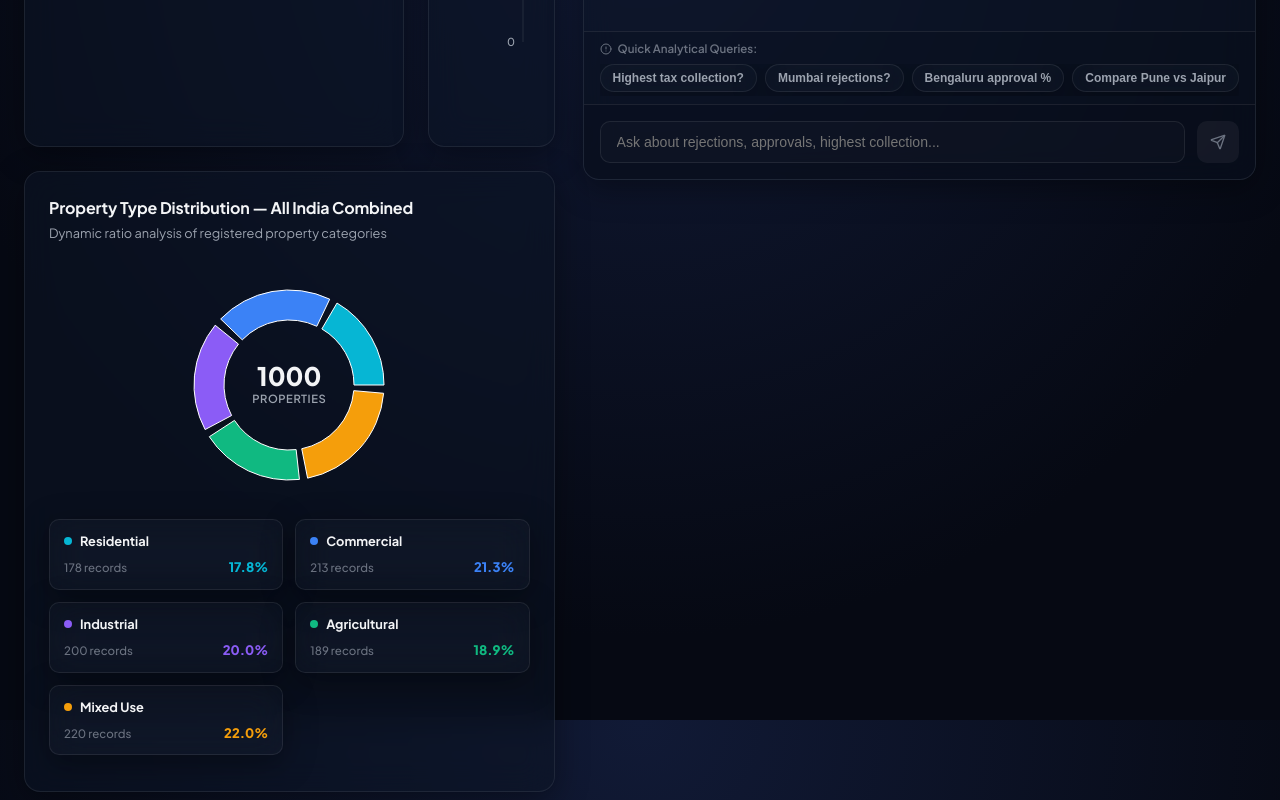
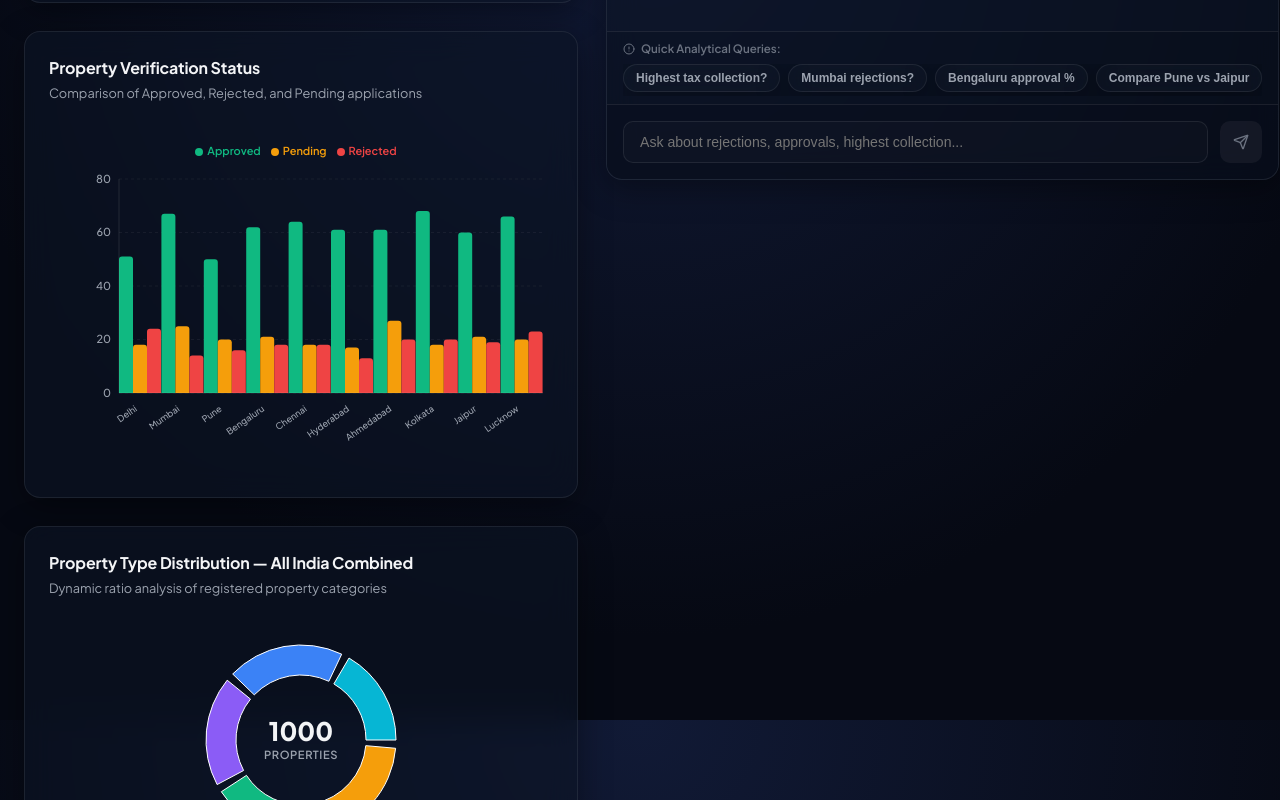
Before and after one commit to Tushar6394/nudm-property-tax-dashboard, a React (Vite) app: page / in a window 1280 px wide. Shown: the part 880-1680 px from the top of the page. Built offline with nearby package versions, Linux system fonts and the light colour scheme.

Commit message:
style: widen comparative charts layout using vertical column stacking and scale bar dimensions

```diff
--- a/src/components/DashboardCharts.tsx
+++ b/src/components/DashboardCharts.tsx
@@ -176,8 +176,8 @@ export const DashboardCharts: React.FC<DashboardChartsProps> = ({
               <Bar
                 dataKey="collection"
                 name="Total Collection"
-                radius={[4, 4, 0, 0]}
-                barSize={18}
+                radius={[5, 5, 0, 0]}
+                barSize={26}
               >
                 {data.map((entry, index) => {
                   // Interactive selection styling: highlight active city and dim the rest
@@ -223,8 +223,8 @@ export const DashboardCharts: React.FC<DashboardChartsProps> = ({
             <BarChart
               data={data}
               margin={{ top: 20, right: 10, left: 10, bottom: 20 }}
-              barGap={3}
-              barCategoryGap="30%"
+              barGap={6}
+              barCategoryGap="35%"
             >
               <CartesianGrid strokeDasharray="3 3" stroke="rgba(255, 255, 255, 0.05)" vertical={false} />
               <XAxis
@@ -253,19 +253,19 @@ export const DashboardCharts: React.FC<DashboardChartsProps> = ({
                 wrapperStyle={{ fontSize: '11px', fontWeight: 600, color: 'var(--text-secondary)' }}
               />
 
-              <Bar dataKey="approved" name="Approved" fill="var(--success)" radius={[3, 3, 0, 0]} barSize={8}>
+              <Bar dataKey="approved" name="Approved" fill="var(--success)" radius={[3, 3, 0, 0]} barSize={14}>
                 {data.map((entry, index) => {
                   const isSelected = selectedCity === 'All Cities' || entry.city.toLowerCase() === selectedCity.toLowerCase();
                   return <Cell key={`cell-${index}`} opacity={isSelected ? 1 : 0.35} />;
                 })}
               </Bar>
-              <Bar dataKey="pending" name="Pending" fill="var(--warning)" radius={[3, 3, 0, 0]} barSize={8}>
+              <Bar dataKey="pending" name="Pending" fill="var(--warning)" radius={[3, 3, 0, 0]} barSize={14}>
                 {data.map((entry, index) => {
                   const isSelected = selectedCity === 'All Cities' || entry.city.toLowerCase() === selectedCity.toLowerCase();
                   return <Cell key={`cell-${index}`} opacity={isSelected ? 1 : 0.35} />;
                 })}
               </Bar>
-              <Bar dataKey="rejected" name="Rejected" fill="var(--danger)" radius={[3, 3, 0, 0]} barSize={8}>
+              <Bar dataKey="rejected" name="Rejected" fill="var(--danger)" radius={[3, 3, 0, 0]} barSize={14}>
                 {data.map((entry, index) => {
                   const isSelected = selectedCity === 'All Cities' || entry.city.toLowerCase() === selectedCity.toLowerCase();
                   return <Cell key={`cell-${index}`} opacity={isSelected ? 1 : 0.35} />;
@@ -277,7 +277,7 @@ export const DashboardCharts: React.FC<DashboardChartsProps> = ({
       </div>
 
       {/* Chart 3: Property Type Distribution Donut Chart (Dynamic Selection - Task 2 Enhancement) */}
-      <div style={{ ...styles.chartCard, gridColumn: 'span 2' }} className="glass-panel">
+      <div style={styles.chartCard} className="glass-panel">
         <div style={styles.chartHeader}>
           <h4 style={styles.chartTitle}>
             Property Type Distribution — {selectedCity === 'All Cities' ? 'All India Combined' : `${selectedCity} Municipality`}
@@ -339,9 +339,9 @@ export const DashboardCharts: React.FC<DashboardChartsProps> = ({
 
 const styles: Record<string, React.CSSProperties> = {
   container: {
-    display: 'grid',
-    gridTemplateColumns: 'repeat(auto-fit, minmax(380px, 1fr))',
-    gap: '24px',
+    display: 'flex',
+    flexDirection: 'column',
+    gap: '28px',
     width: '100%',
     marginBottom: '28px'
   },
```
